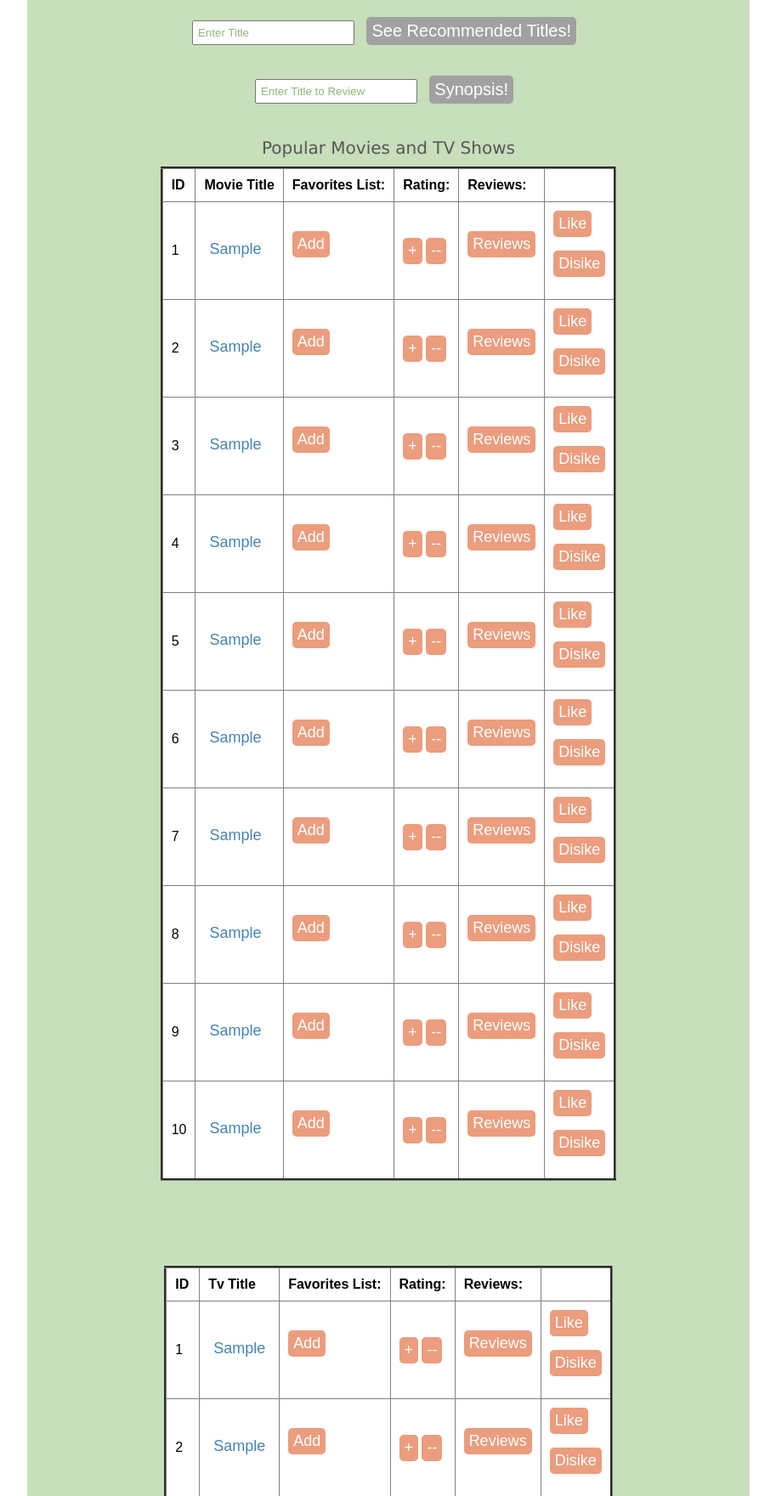
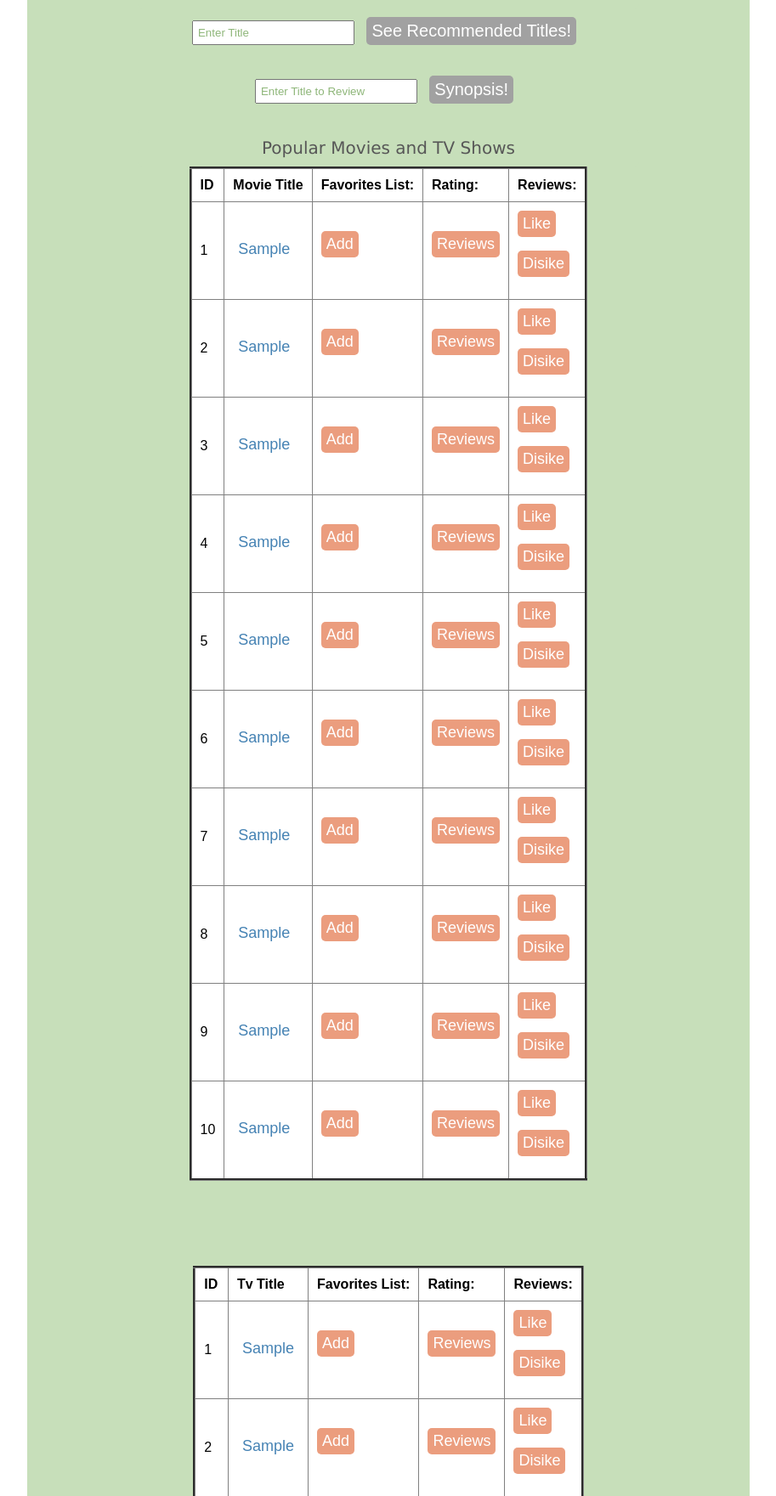
Before and after one commit to LaurenM2918/362-Sprint_Final, a Django app: template main/templates/main/home.html in a window 1280 px wide. Shown: the part 217-1978 px from the top of the page at 85% size, without its empty margins (183-1096 px from the left). Run offline with Django 3.2, Linux system fonts and the light colour scheme; tables that the repository leaves empty hold one stand-in row (values such as "Sample post"); the template is opened without the code that fills it: values that come from a table or form of the project are taken from there, most other values are stand-ins (such as "Sample title", 1, 10 or a date in 2020); parts of the project's set-up code (start-up, migrations or seed data) failed here and were passed over; some libraries are stand-ins or nearby versions.

Commit message:
Deleting obsolete + - buttons

```diff
--- a/main/templates/main/home.html
+++ b/main/templates/main/home.html
@@ -63,10 +63,6 @@ Home
           {% endif %}
         </td>
         <td>
-          <button type="submit" class="listBtn" value="{{value.0}}" name="addTitle">+</button>
-          <button type="submit" class="listBtn" value="{{value.0}}" name="addTitle">--</button>
-        </td>
-        <td>
           <form action="{% url 'review' %}">
             {% csrf_token %}
             <button type="submit" class="listBtn" value="{{value.0}}" name="title">Reviews</button>
@@ -104,10 +100,6 @@ Home
               <button type="submit" class="listBtn" value="{{value.1}}" name="delTitle">Delete</button>
             </form>
             {% endif %}
-          </td>
-          <td>
-            <button type="submit" class="listBtn" value="{{value.1}}" name="addTitle">+</button>
-            <button type="submit" class="listBtn" value="{{value.1}}" name="addTitle">--</button>
           </td>
           <td>
             <form action="{% url 'review' %}">
@@ -149,10 +141,6 @@ Home
             {% endif %}
           </td>
           <td>
-            <button type="submit" class="listBtn" value="{{value.2}}" name="addTitle">+</button>
-            <button type="submit" class="listBtn" value="{{value.2}}" name="addTitle">--</button>
-          </td>
-          <td>
             <form action="{% url 'review' %}">
               {% csrf_token %}
               <button type="submit" class="listBtn" value="{{value.2}}" name="title">Reviews</button>
@@ -190,10 +178,6 @@ Home
               <button type="submit" class="listBtn" value="{{value.3}}" name="delTitle">Delete</button>
             </form>
             {% endif %}
-          </td>
-          <td>
-            <button type="submit" class="listBtn" value="{{value.3}}" name="addTitle">+</button>
-            <button type="submit" class="listBtn" value="{{value.3}}" name="addTitle">--</button>
           </td>
           <td>
             <form action="{% url 'review' %}">
@@ -235,10 +219,6 @@ Home
             {% endif %}
           </td>
           <td>
-            <button type="submit" class="listBtn" value="{{value.4}}" name="addTitle">+</button>
-            <button type="submit" class="listBtn" value="{{value.4}}" name="addTitle">--</button>
-          </td>
-          <td>
             <form action="{% url 'review' %}">
               {% csrf_token %}
               <button type="submit" class="listBtn" value="{{value.4}}" name="title">Reviews</button>
@@ -276,10 +256,6 @@ Home
               <button type="submit" class="listBtn" value="{{value.5}}" name="delTitle">Delete</button>
             </form>
             {% endif %}
-          </td>
-          <td>
-            <button type="submit" class="listBtn" value="{{value.5}}" name="addTitle">+</button>
-            <button type="submit" class="listBtn" value="{{value.5}}" name="addTitle">--</button>
           </td>
           <td>
             <form action="{% url 'review' %}">
@@ -321,10 +297,6 @@ Home
             {% endif %}
           </td>
           <td>
-            <button type="submit" class="listBtn" value="{{value.6}}" name="addTitle">+</button>
-            <button type="submit" class="listBtn" value="{{value.6}}" name="addTitle">--</button>
-          </td>
-          <td>
             <form action="{% url 'review' %}">
               {% csrf_token %}
               <button type="submit" class="listBtn" value="{{value.6}}" name="title">Reviews</button>
@@ -362,10 +334,6 @@ Home
               <button type="submit" class="listBtn" value="{{value.7}}" name="delTitle">Delete</button>
             </form>
             {% endif %}
-          </td>
-          <td>
-            <button type="submit" class="listBtn" value="{{value.7}}" name="addTitle">+</button>
-            <button type="submit" class="listBtn" value="{{value.7}}" name="addTitle">--</button>
           </td>
           <td>
             <form action="{% url 'review' %}">
@@ -407,10 +375,6 @@ Home
             {% endif %}
           </td>
           <td>
-            <button type="submit" class="listBtn" value="{{value.8}}" name="addTitle">+</button>
-            <button type="submit" class="listBtn" value="{{value.8}}" name="addTitle">--</button>
-          </td>
-          <td>
             <form action="{% url 'review' %}">
               {% csrf_token %}
               <button type="submit" class="listBtn" value="{{value.8}}" name="title">Reviews</button>
@@ -448,10 +412,6 @@ Home
               <button type="submit" class="listBtn" value="{{value.9}}" name="delTitle">Delete</button>
             </form>
             {% endif %}
-          </td>
-          <td>
-            <button type="submit" class="listBtn" value="{{value.9}}" name="addTitle">+</button>
-            <button type="submit" class="listBtn" value="{{value.9}}" name="addTitle">--</button>
           </td>
           <td>
             <form action="{% url 'review' %}">
@@ -505,10 +465,6 @@ Home
             {% endif %}
           </td>
           <td>
-            <button type="submit" class="listBtn" value="{{item.0}}" name="addTitle">+</button>
-            <button type="submit" class="listBtn" value="{{item.0}}" name="addTitle">--</button>
-          </td>
-          <td>
             <form action="{% url 'review' %}">
               {% csrf_token %}
               <button type="submit" class="listBtn" value="{{item.0}}" name="title">Reviews</button>
@@ -546,10 +502,6 @@ Home
               <button type="submit" class="listBtn" value="{{item.1}}" name="delTitle">Delete</button>
             </form>
             {% endif %}
-          </td>
-          <td>
-            <button type="submit" class="listBtn" value="{{item.1}}" name="addTitle">+</button>
-            <button type="submit" class="listBtn" value="{{item.1}}" name="addTitle">--</button>
           </td>
           <td>
             <form action="{% url 'review' %}">
@@ -591,10 +543,6 @@ Home
             {% endif %}
           </td>
           <td>
-            <button type="submit" class="listBtn" value="{{item.2}}" name="addTitle">+</button>
-            <button type="submit" class="listBtn" value="{{item.2}}" name="addTitle">--</button>
-          </td>
-          <td>
             <form action="{% url 'review' %}">
               {% csrf_token %}
               <button type="submit" class="listBtn" value="{{item.2}}" name="title">Reviews</button>
@@ -622,10 +570,6 @@ Home
               <button type="submit" class="listBtn" value="{{item.3}}" name="delTitle">Delete</button>
             </form>
             {% endif %}
-          </td>
-          <td>
-            <button type="submit" class="listBtn" value="{{item.3}}" name="addTitle">+</button>
-            <button type="submit" class="listBtn" value="{{item.3}}" name="addTitle">--</button>
           </td>
           <td>
             <form action="{% url 'review' %}">
@@ -657,10 +601,6 @@ Home
             {% endif %}
           </td>
           <td>
-            <button type="submit" class="listBtn" value="{{item.4}}" name="addTitle">+</button>
-            <button type="submit" class="listBtn" value="{{item.4}}" name="addTitle">--</button>
-          </td>
-          <td>
             <form action="{% url 'review' %}">
               {% csrf_token %}
               <button type="submit" class="listBtn" value="{{item.4}}" name="title">Reviews</button>
@@ -688,10 +628,6 @@ Home
               <button type="submit" class="listBtn" value="{{item.5}}" name="delTitle">Delete</button>
             </form>
             {% endif %}
-          </td>
-          <td>
-            <button type="submit" class="listBtn" value="{{item.5}}" name="addTitle">+</button>
-            <button type="submit" class="listBtn" value="{{item.5}}" name="addTitle">--</button>
           </td>
           <td>
             <form action="{% url 'review' %}">
@@ -723,10 +659,6 @@ Home
             {% endif %}
           </td>
           <td>
-            <button type="submit" class="listBtn" value="{{item.6}}" name="addTitle">+</button>
-            <button type="submit" class="listBtn" value="{{item.6}}" name="addTitle">--</button>
-          </td>
-          <td>
             <form action="{% url 'review' %}">
               {% csrf_token %}
               <button type="submit" class="listBtn" value="{{item.6}}" name="title">Reviews</button>
@@ -754,10 +686,6 @@ Home
               <button type="submit" class="listBtn" value="{{item.7}}" name="delTitle">Delete</button>
             </form>
             {% endif %}
-          </td>
-          <td>
-            <button type="submit" class="listBtn" value="{{item.7}}" name="addTitle">+</button>
-            <button type="submit" class="listBtn" value="{{item.7}}" name="addTitle">--</button>
           </td>
           <td>
             <form action="{% url 'review' %}">
@@ -789,10 +717,6 @@ Home
             {% endif %}
           </td>
           <td>
-            <button type="submit" class="listBtn" value="{{item.8}}" name="addTitle">+</button>
-            <button type="submit" class="listBtn" value="{{item.8}}" name="addTitle">--</button>
-          </td>
-          <td>
             <form action="{% url 'review' %}">
               {% csrf_token %}
               <button type="submit" class="listBtn" value="{{item.8}}" name="title">Reviews</button>
@@ -822,10 +746,6 @@ Home
             {% endif %}
           </td>
           <td>
-            <button type="submit" class="listBtn" value="{{item.9}}" name="addTitle">+</button>
-            <button type="submit" class="listBtn" value="{{item.9}}" name="addTitle">--</button>
-          </td>
-          <td>
             <form action="{% url 'review' %}">
               {% csrf_token %}
               <button type="submit" class="listBtn" value="{{item.9}}" name="title">Reviews</button>
```
